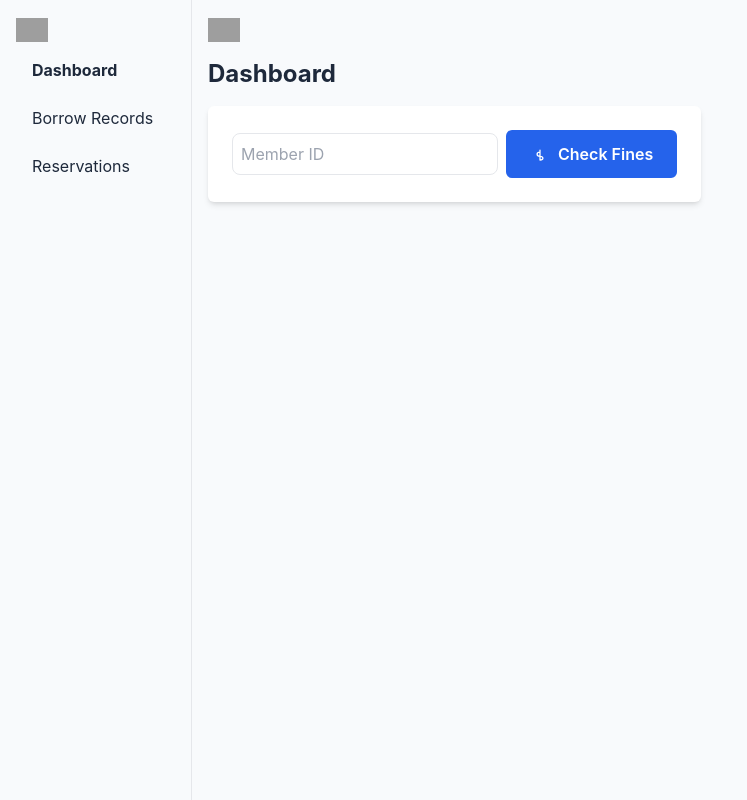
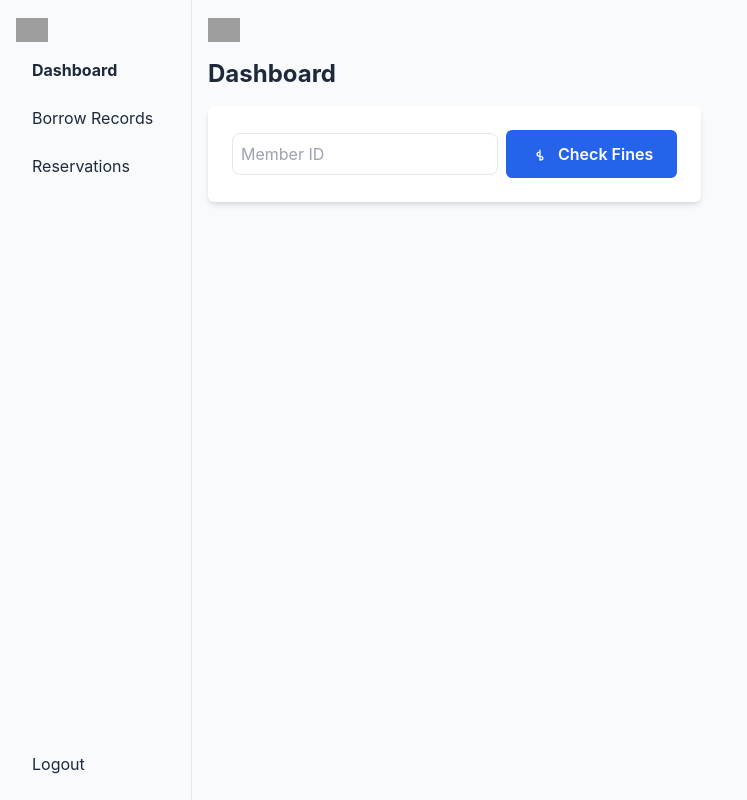
Before and after one commit to nizamkadirteach/library-management-system, a React (Vite) app in the folder lms-frontend/: page /dashboard in a window 1280 px wide. Shown: the whole page, without its empty margins (0-747 px from the left). Built offline with nearby package versions, Linux system fonts and the light colour scheme; sample sign-in values are in the browser's storage; grey boxes are pictures that could not be loaded.

Commit message:
feat(frontend): add logout functionality

```diff
--- a/lms-frontend/src/components/Sidebar.jsx
+++ b/lms-frontend/src/components/Sidebar.jsx
@@ -1,14 +1,20 @@
-import { NavLink } from 'react-router-dom'
-import { getUserRole } from '../utils/auth'
+import { NavLink, useNavigate } from 'react-router-dom'
+import { getUserRole, logout } from '../utils/auth'
 import Logo from './common/Logo'
 
 export default function Sidebar() {
+  const navigate = useNavigate()
   const linkClass = ({ isActive }) =>
     `block px-4 py-2 rounded hover:bg-primary/10 ${isActive ? 'font-bold' : ''}`
 
+  const handleLogout = () => {
+    logout()
+    navigate('/login')
+  }
+
   return (
-    <aside className="w-48 bg-background border-r min-h-screen">
-      <nav className="p-4 space-y-2">
+    <aside className="w-48 bg-background border-r min-h-screen flex flex-col">
+      <nav className="p-4 space-y-2 flex-1">
         {/* ✅ Logo added to sidebar */}
         <Logo size="small" variant="navbar" />
         <NavLink to="/dashboard" className={linkClass}>
@@ -31,6 +37,12 @@ export default function Sidebar() {
           Reservations
         </NavLink>
       </nav>
+      <button
+        onClick={handleLogout}
+        className="m-4 block px-4 py-2 rounded hover:bg-primary/10 text-left"
+      >
+        Logout
+      </button>
     </aside>
   )
 }
--- a/lms-frontend/src/utils/auth.js
+++ b/lms-frontend/src/utils/auth.js
@@ -8,3 +8,7 @@ export function getUserRole() {
     return null
   }
 }
+
+export function logout() {
+  localStorage.removeItem('token')
+}
```
